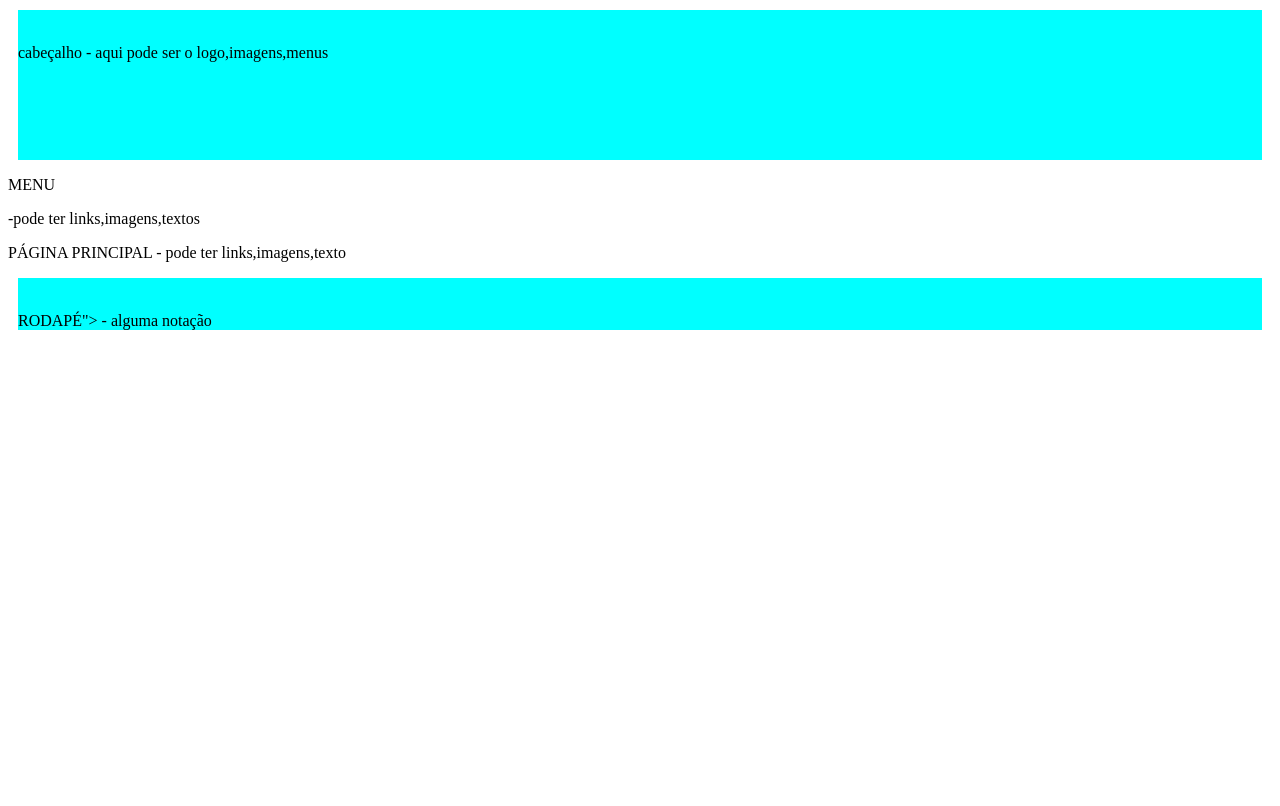
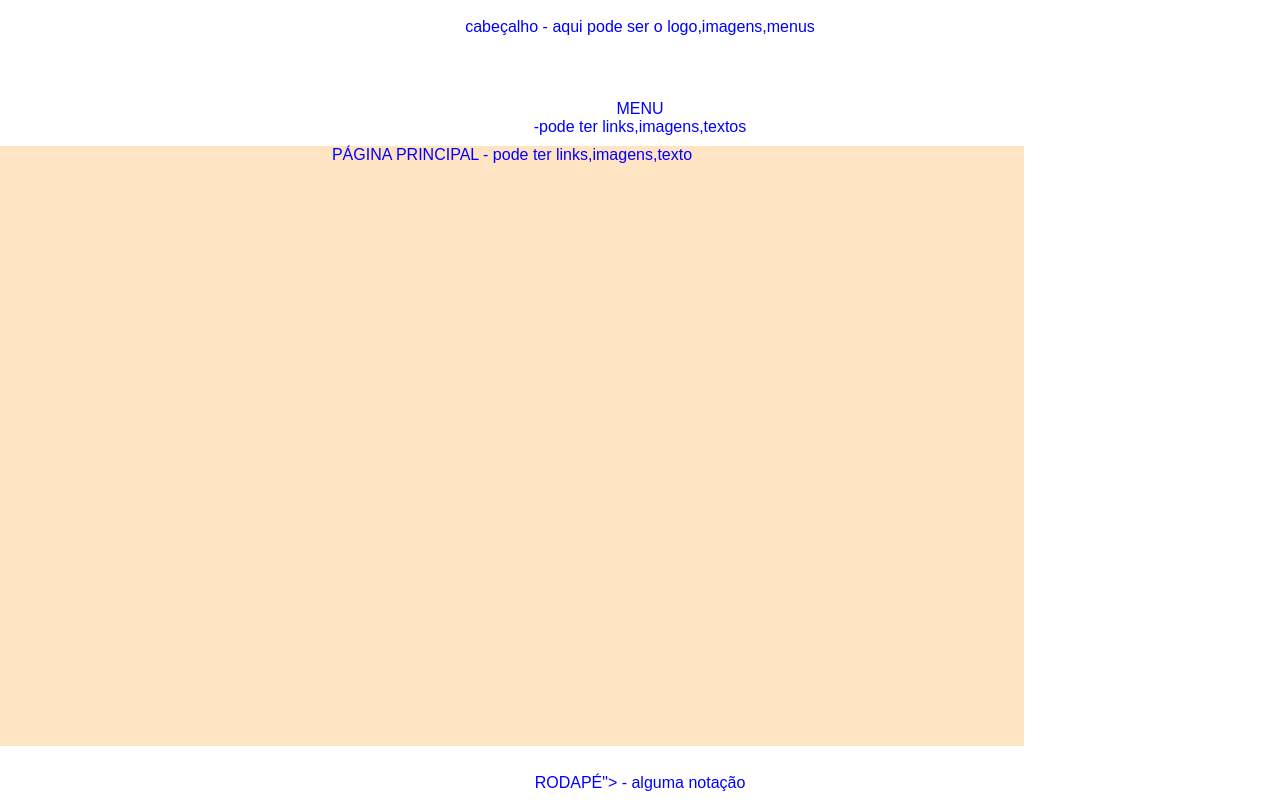
Before and after one commit to jeni157/site-1-C, a plain HTML site: page index.html in a window 1280 px wide. Drawn offline with Linux system fonts and the light colour scheme; a script that the page names is missing.

Commit message:
Update style.css

```diff
--- a/style.css
+++ b/style.css
@@ -1,18 +1,41 @@
-#pagina{
-     margin:0 auto;
- }
- #cabecalho,#esquerda,#centro,#direita,#rodape{
-background-color: aqua;
-margin: 10px;
-  }
-  #cabecalho{
-height: 150px;
- }
- #esquerda{
-width:20%;
-height: 500px;
-float: left;
+*{
+    margin: 0;
+    padding: 0;
 }
-#centro{
+
+#cabecalho {
+  height:100px;
+  background-color:aquamarine rbg(212,212,192);
+  margin: 0 auto;
+}
+
+#manu {
+    width:20%;
+    height:600px;
+    background-color:blueviolet rbg(185,180,174);
+    float:left;
+    margin-top: 10px;
 
 }
+
+#principal{
+  width:80%;
+  height:600px;
+  background-color:bisque;
+  float: left;
+  margin-top:10px;
+  margin-bottom: 10px;
+}
+
+#rodape{
+   height: 50px;
+   background-color:blueviolet(212, 212, 192);
+   clear: both;
+}
+
+p {
+text-align: center;
+font-family: Arial, Helvetica, sans-serif;
+font-size: 16px;
+color:blue;
+}
```
